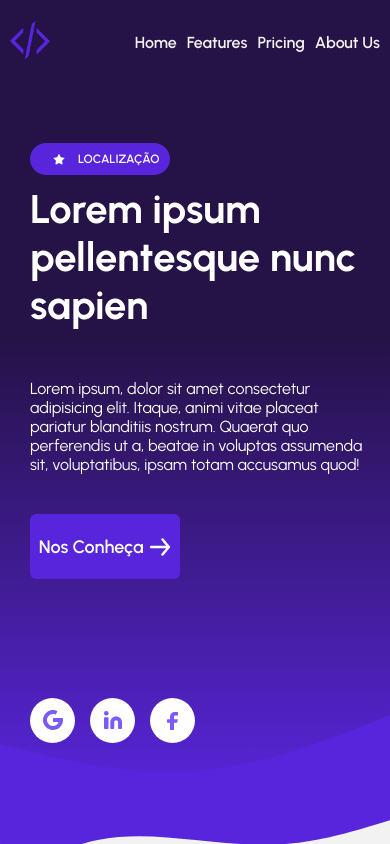
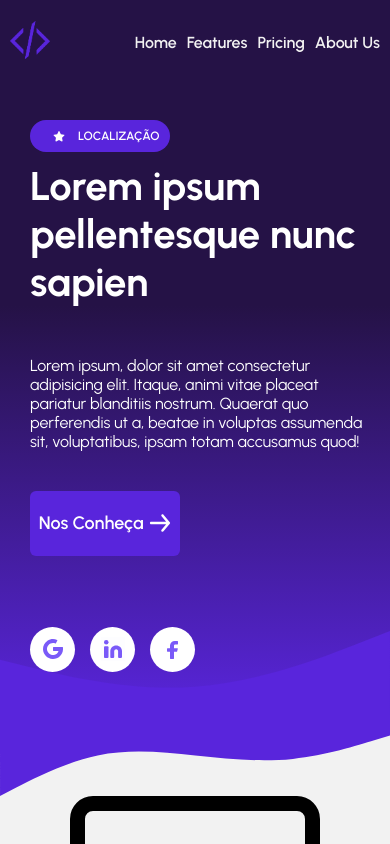
Before and after one commit to cbcc-ufpa/web-client, a React (Vite) app: page / in a window 390 px wide. Shown: the top 844 px of the page. Built offline with nearby package versions, Linux system fonts and the light colour scheme.

Commit message:
fix: ajuste na responsividade

```diff
--- a/src/pages/Home.css
+++ b/src/pages/Home.css
@@ -469,7 +469,7 @@ main .social_links a:hover svg {
   position: absolute;
   display: flex;
   justify-content: space-between;
-  width: 100vw;
+  width: 100%;
   margin-top: -50px;
 }
 
@@ -554,6 +554,10 @@ main .social_links a:hover svg {
 }
 
 @media(max-width: 550px){
+  html, body{
+    overflow-x: hidden;
+  }
+
   header .header_links a{
     margin-left: 10px;
   }
@@ -584,7 +588,7 @@ main .social_links a:hover svg {
 @media(max-width: 500px){
   main{
     padding-top: 0px;
-    height: 85vh;
+    height: 75vh;
   }
 
   main .container_home{
@@ -592,7 +596,7 @@ main .social_links a:hover svg {
   }
 
   .social_links {
-    margin-bottom: 0px;
+    margin-bottom: 10px;
   }
 }
 
```
